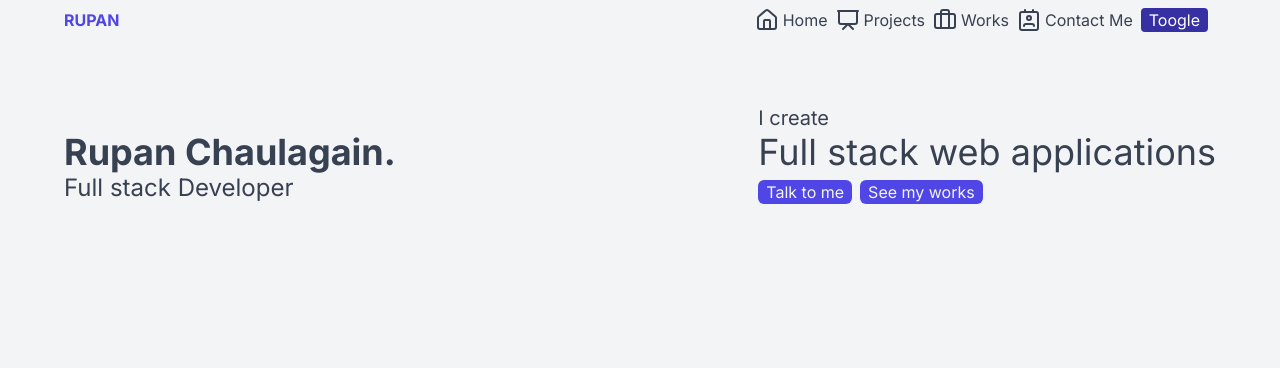
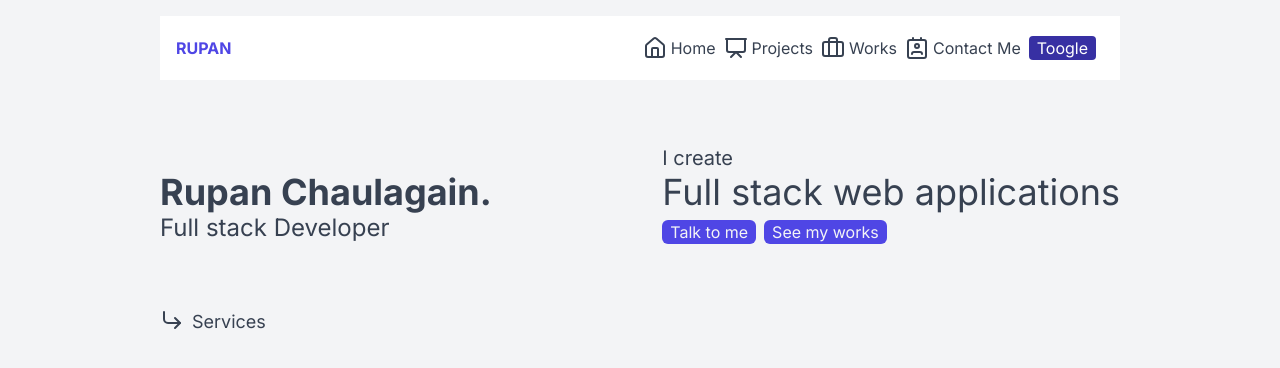
Before and after one commit to ruppo-912116/ruppo-912116.github.io, a Next.js app: page / in a window 1280 px wide. Shown: the top 368 px of the page. Built offline with nearby package versions, Linux system fonts and the light colour scheme.

Commit message:
Extract out common header title component

```diff
--- a/src/app/page.tsx
+++ b/src/app/page.tsx
@@ -1,11 +1,15 @@
 import NavbarContainer from "@/components/navbar/container";
 import HeroSectionContainer from "@/components/hero-section/container";
+import ServicesContainer from "@/components/services/container";
 
 export default function Home() {
     return (
-        <main className={"bg-neutral-light dark:bg-neutral-dark"}>
+        <main className={"bg-neutral-light dark:bg-neutral-dark min-h-screen"}>
             <NavbarContainer/>
-            <HeroSectionContainer/>
+            <div className={"px-40 pt-16"}>
+                <HeroSectionContainer/>
+                <ServicesContainer/>
+            </div>
         </main>
     );
 }
--- /dev/null
+++ b/src/components/common/section-header.tsx
@@ -0,0 +1,10 @@
+import FrontArrowIcon from "@/icons/front-arrow-icon";
+
+export default function SectionHeader({title}: { title: string }) {
+    return (
+        <div className={"flex gap-2 mt-16 text-lg dark:text-neutral-light"}>
+            <FrontArrowIcon/>
+            <h1 className={"text-neutral-dark dark:text-neutral-light"}>{title}</h1>
+        </div>
+    );
+}
--- a/src/components/hero-section/container.tsx
+++ b/src/components/hero-section/container.tsx
@@ -1,6 +1,6 @@
 export default function HeroSectionContainer(){
     return (
-        <div className={"flex justify-between items-end p-16 text-neutral-dark dark:text-neutral-light"}>
+        <div className={"flex justify-between items-end text-neutral-dark dark:text-neutral-light"}>
             <div>
                 <h1 className={"font-bold  text-4xl "}>Rupan Chaulagain.</h1>
                 <h3 className={"dark:text-neutral-300 text-2xl"}>Full stack Developer</h3>
--- a/src/components/navbar/container.tsx
+++ b/src/components/navbar/container.tsx
@@ -43,8 +43,7 @@ export default function NavbarContainer() {
     }
 
     return (
-        <div className={"sticky px-0 sm:px-16 bg-transparent"}>
-            <div className={"flex justify-around sm:justify-between items-center"}>
+            <div className={"sticky px-0 sm:px-4 bg-white dark:bg-neutral-dark h-16 mt-4 mx-40 flex justify-around sm:justify-between items-center"}>
                 <h1 className={"text-primary-light dark:text-neutral-light font-bold"}>RUPAN</h1>
                 <div className={"flex gap-2 p-2 text-neutral-dark dark:text-neutral-light"}>
                     {items.map(i => <NavbarItem
@@ -56,6 +55,5 @@ export default function NavbarContainer() {
                     <ThemeSwitcher/>
                 </div>
             </div>
-        </div>
     )
 }
--- /dev/null
+++ b/src/components/services/container.tsx
@@ -0,0 +1,9 @@
+import SectionHeader from "@/components/common/section-header";
+
+export default function ServicesContainer(){
+    return(
+        <>
+            <SectionHeader title={"Services"}/>
+        </>
+    )
+}
--- /dev/null
+++ b/src/icons/front-arrow-icon.tsx
@@ -0,0 +1,11 @@
+export default function FrontArrowIcon(props:any){
+    return (
+        <svg xmlns="http://www.w3.org/2000/svg" width="24" height="24" viewBox="0 0 24 24" fill="none"
+             stroke="currentColor" strokeWidth="2" strokeLinecap="round" strokeLinejoin="round"
+             {...props}
+             className="lucide lucide-corner-down-right">
+            <polyline points="15 10 20 15 15 20"/>
+            <path d="M4 4v7a4 4 0 0 0 4 4h12"/>
+        </svg>
+    );
+}
```
